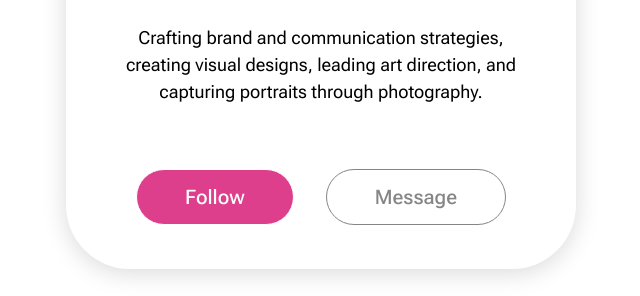
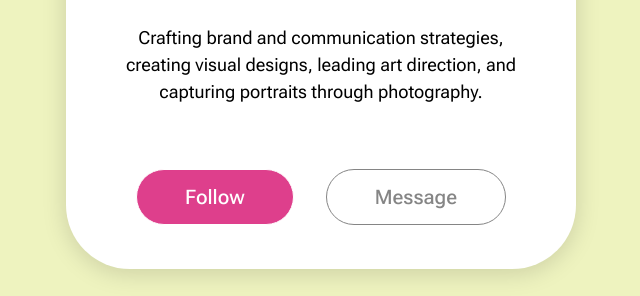
Before and after one commit to brodiewebdt/bigdevsoon-profile-card, a plain HTML site: page index.html in a window 1280 px wide. Shown: the part 504-800 px from the top of the page, without its empty margins (319-959 px from the left). Drawn offline with Linux system fonts and the light colour scheme; a script that the page names is missing.

Commit message:
Update styles.css

```diff
--- a/css/styles.css
+++ b/css/styles.css
@@ -11,6 +11,7 @@
   /* Primary Colors */
   --color-primary-dark: hsl(342, 51%, 39%);
   --color-primary-light: hsl(331, 71%, 56%);
+  --color-accent: hsl(65, 68%, 85%);
   --color-dark: hsl(0, 0%, 0%);
   --color-medium: hsl(0, 0%, 52%);
   --color-light: hsl(0, 0%, 100%);
@@ -123,6 +124,7 @@ h6 {
 
 body {
   color: var(--color-dark);
+  background-color: var(--color-accent);
   font-family: var(--ff-sans);
   font-size: var(--fs-18);
   line-height: 1.5;
@@ -190,6 +192,7 @@ main {
 
 /****** Card Styles ******/
 .profile-card {
+  background-color: var(--color-light);
   border-radius: 4rem;
   box-shadow: 0px 4px 24px rgba(0, 0, 0, 0.15);
   max-width: 510px;
```
